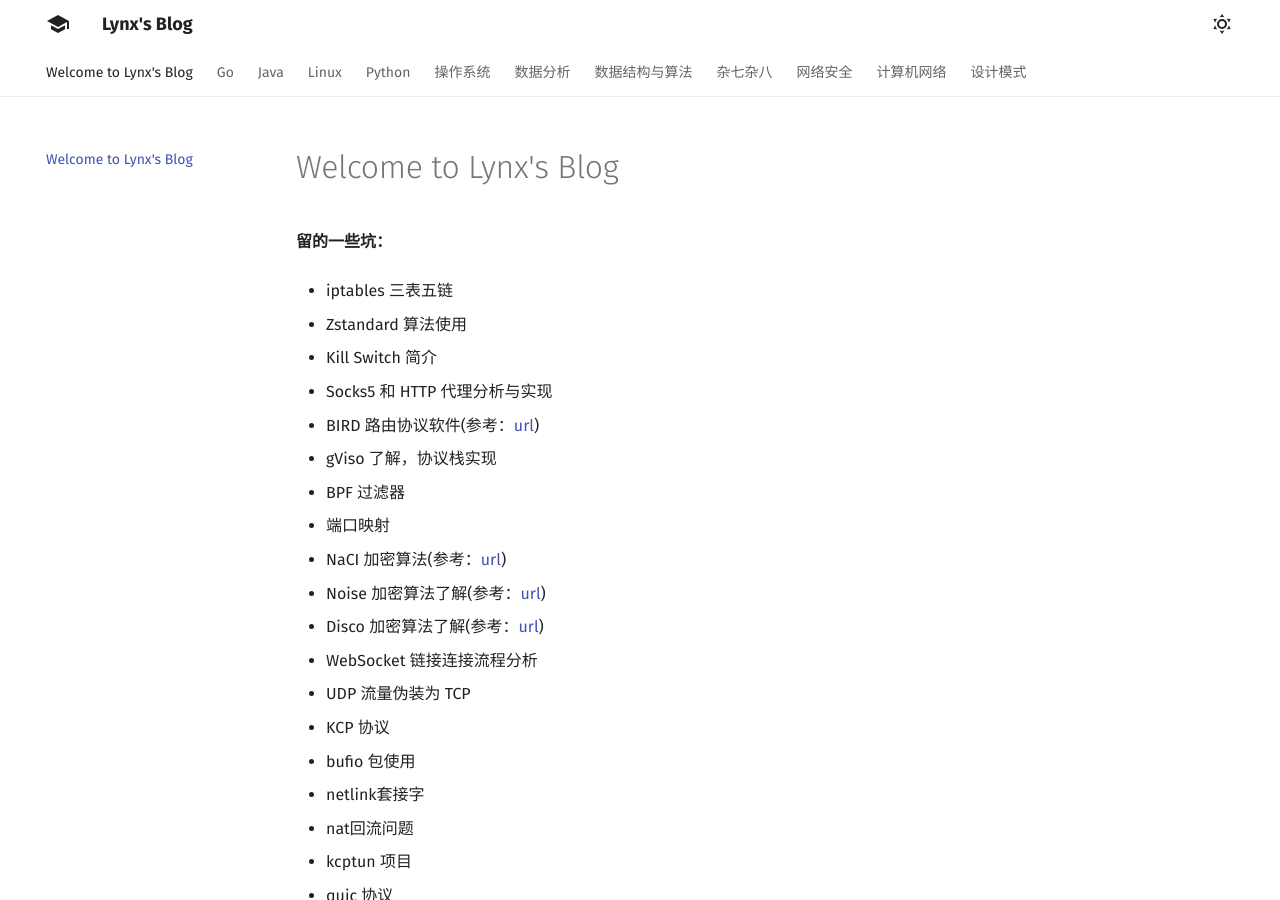
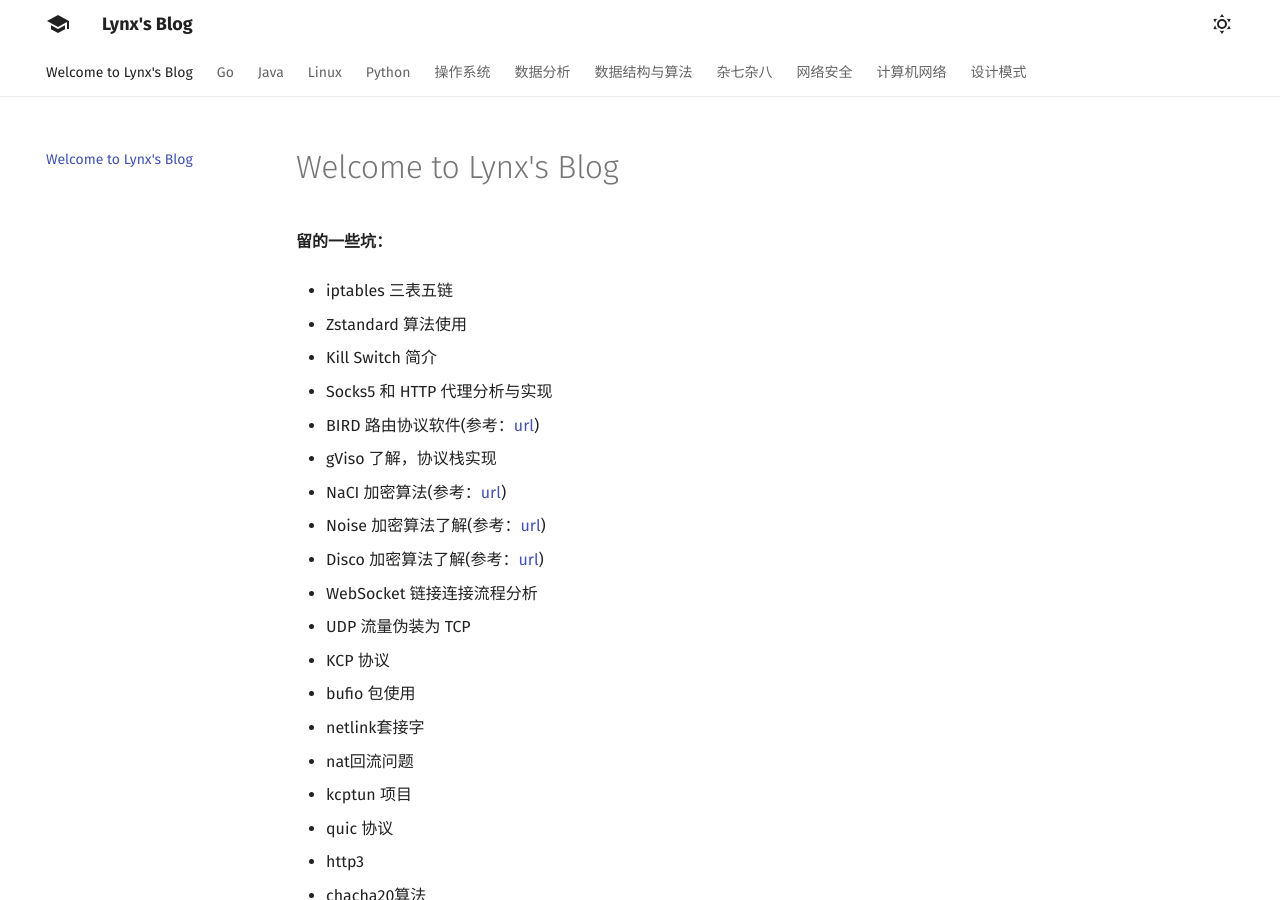
Before and after one commit to 1314liuwei/blog, an MkDocs documentation site: the page built from docs/index.md, in a window 1280 px wide and 900 px high. Built offline with MkDocs 1.6.1 and Material for MkDocs 9.7.7, drawn with Linux system fonts in a browser that asks for light colours.

Commit message:
2023/07/12 周三

```diff
--- a/docs/index.md
+++ b/docs/index.md
@@ -13,10 +13,6 @@
 - BIRD 路由协议软件(参考：[url](https://soha.moe/post/bird-bgp-kickstart.html#1-%E4%BB%80%E4%B9%88%E6%98%AF-bird))
 
 - gViso 了解，协议栈实现
-
-- BPF 过滤器
-
-- 端口映射
 
 - NaCI 加密算法(参考：[url](https://segmentfault.com/a/1190000000476866))
 
```
Also changed, not shown: docs/Go/实现端口流量转发.md (renamed from docs/Go/Go 实现端口映射.md).
